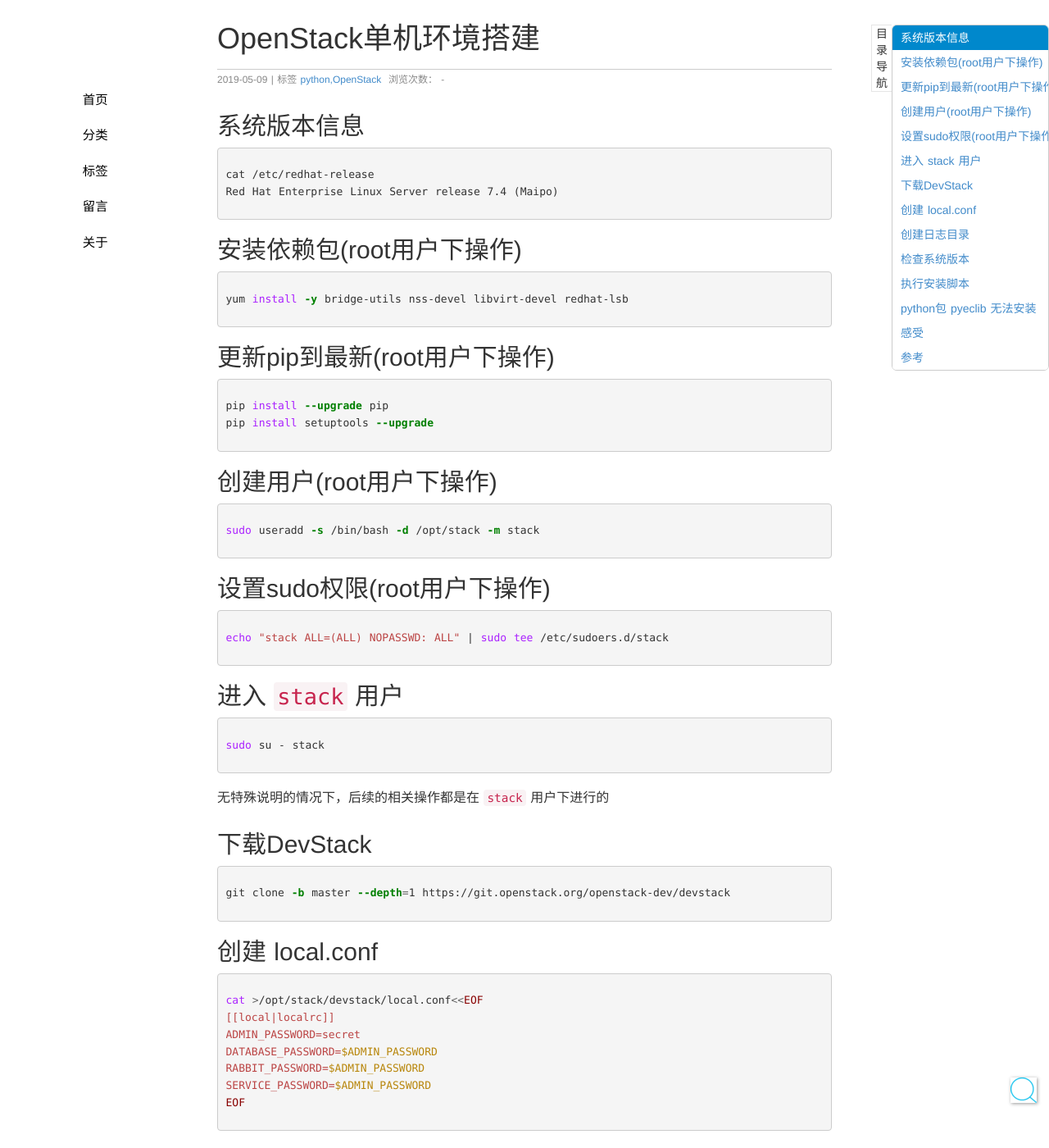
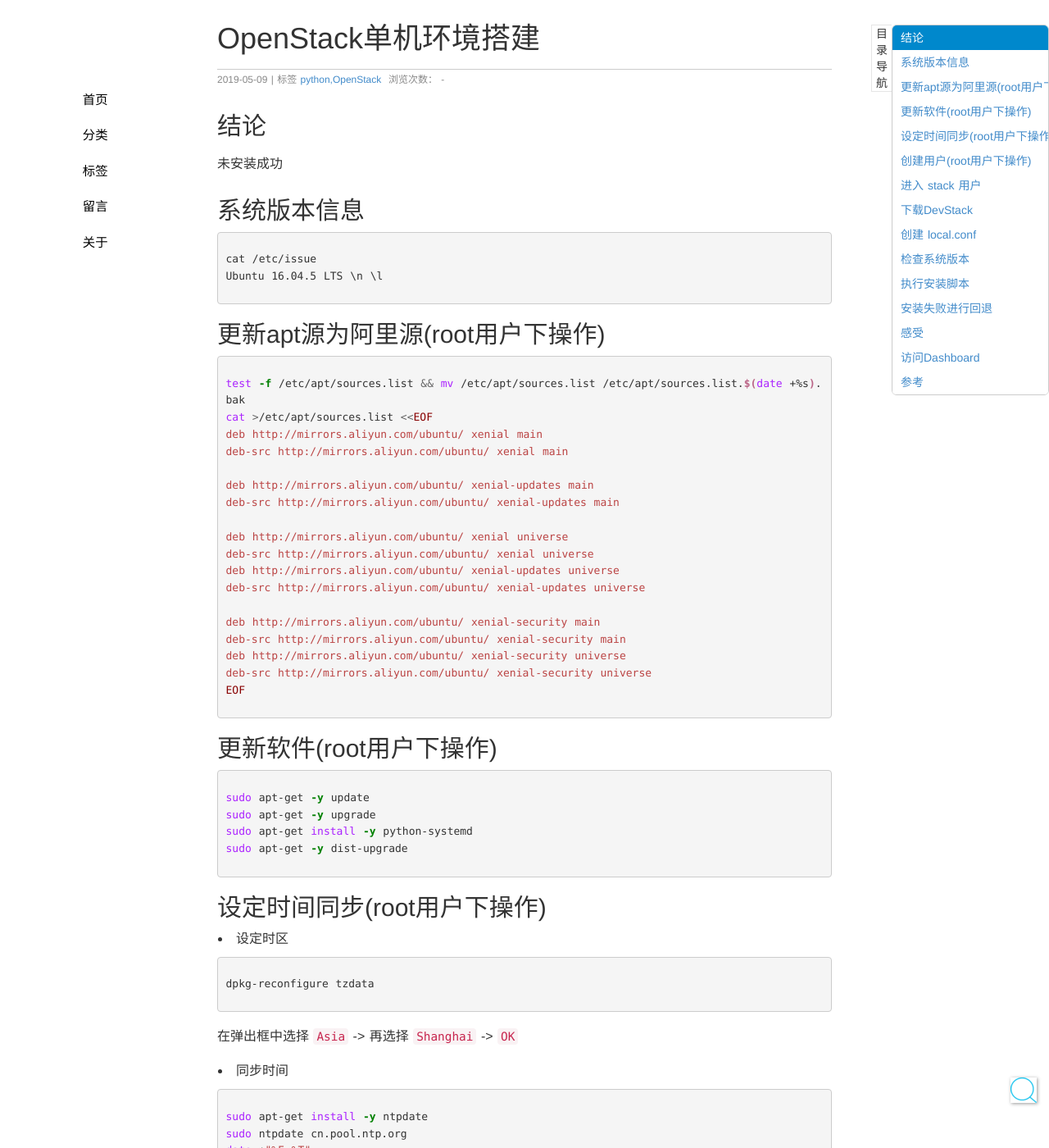
Before and after one commit to seekplum/seekplum.github.io, a Jekyll site: the page built from _posts/2019-05-09-openstack-deploy.md, in a window 1280 px wide and 1400 px high. Shown: the whole window at 82% size. Built offline with Jekyll 4.4.1, drawn with Linux system fonts in a browser that asks for light colours; comment, search, counter and statistics services are not loaded; some of the changed text lies outside the part shown.

Commit message:
MOD: 单机部署OpenStack失败

````diff
--- a/_posts/2019-05-09-openstack-deploy.md
+++ b/_posts/2019-05-09-openstack-deploy.md
@@ -5,35 +5,71 @@
 thread: python
 ---
 
+## 结论
+
+未安装成功
+
 ## 系统版本信息
 
 ```text
-cat /etc/redhat-release
-Red Hat Enterprise Linux Server release 7.4 (Maipo)
+cat /etc/issue
+Ubuntu 16.04.5 LTS \n \l
 ```
 
-## 安装依赖包(root用户下操作)
+## 更新apt源为阿里源(root用户下操作)
 
 ```bash
-yum install -y bridge-utils nss-devel libvirt-devel redhat-lsb
+test -f /etc/apt/sources.list && mv /etc/apt/sources.list /etc/apt/sources.list.$(date +%s).bak
+cat >/etc/apt/sources.list <<EOF
+deb http://mirrors.aliyun.com/ubuntu/ xenial main
+deb-src http://mirrors.aliyun.com/ubuntu/ xenial main
+
+deb http://mirrors.aliyun.com/ubuntu/ xenial-updates main
+deb-src http://mirrors.aliyun.com/ubuntu/ xenial-updates main
+
+deb http://mirrors.aliyun.com/ubuntu/ xenial universe
+deb-src http://mirrors.aliyun.com/ubuntu/ xenial universe
+deb http://mirrors.aliyun.com/ubuntu/ xenial-updates universe
+deb-src http://mirrors.aliyun.com/ubuntu/ xenial-updates universe
+
+deb http://mirrors.aliyun.com/ubuntu/ xenial-security main
+deb-src http://mirrors.aliyun.com/ubuntu/ xenial-security main
+deb http://mirrors.aliyun.com/ubuntu/ xenial-security universe
+deb-src http://mirrors.aliyun.com/ubuntu/ xenial-security universe
+EOF
 ```
 
-## 更新pip到最新(root用户下操作)
+## 更新软件(root用户下操作)
 
 ```bash
-pip install --upgrade pip
-pip install setuptools --upgrade
+sudo apt-get -y update
+sudo apt-get -y upgrade
+sudo apt-get install -y python-systemd
+sudo apt-get -y dist-upgrade
+```
+
+## 设定时间同步(root用户下操作)
+
+* 设定时区
+
+```bash
+dpkg-reconfigure tzdata
+```
+
+在弹出框中选择 `Asia` -> 再选择 `Shanghai` -> `OK`
+
+* 同步时间
+
+```bash
+sudo apt-get install -y ntpdate
+sudo ntpdate cn.pool.ntp.org
+date +"%F %T"
 ```
 
 ## 创建用户(root用户下操作)
 
 ```bash
 sudo useradd -s /bin/bash -d /opt/stack -m stack
-```
-
-## 设置sudo权限(root用户下操作)
-
-```bash
 echo "stack ALL=(ALL) NOPASSWD: ALL" | sudo tee /etc/sudoers.d/stack
 ```
 
@@ -43,30 +79,26 @@
 sudo su - stack
 ```
 
-无特殊说明的情况下，后续的相关操作都是在 `stack` 用户下进行的
+**注: 无特殊说明的情况下，后续的相关操作都是在 `stack` 用户下进行的.**
 
 ## 下载DevStack
 
 ```bash
-git clone -b master --depth=1 https://git.openstack.org/openstack-dev/devstack
+git clone -b stable/queens --depth=1 https://git.openstack.org/openstack-dev/devstack
 ```
 
 ## 创建 local.conf
 
 ```bash
-cat >/opt/stack/devstack/local.conf<<EOF
-[[local|localrc]]
-ADMIN_PASSWORD=secret
-DATABASE_PASSWORD=$ADMIN_PASSWORD
-RABBIT_PASSWORD=$ADMIN_PASSWORD
-SERVICE_PASSWORD=$ADMIN_PASSWORD
+cp /opt/stack/devstack/samples/local.conf /opt/stack/devstack/local.conf
+cat >>/opt/stack/devstack/local.conf<<EOF
+
+# GIT mirror
+GIT_BASE=http://git.trystack.cn
+NOVNC_REPO=http://git.trystack.cn/kanaka/noVNC.git
+SPICE_REPO=http://git.trystack.cn/git/spice/spice-html5.git
 EOF
-```
-
-## 创建日志目录
-
-```bash
-mkdir -p /opt/stack/logs/
+cp /opt/stack/devstack/samples/local.sh /opt/stack/devstack/
 ```
 
 ## 检查系统版本
@@ -75,25 +107,31 @@
 lsb_release -i -s
 ```
 
-**输出结果可能是有问题的，那么就需要手动修改 `functions-common` 脚本，修改第 `354行`， `os_VENDOR=$(lsb_release -i -s)`为`os_VENDOR="Red Hat"`.**
+**输出结果可能是有问题的，那么就需要手动修改 `functions-common` 脚本，修改第 `354行`， `os_VENDOR=$(lsb_release -i -s)`为`os_VENDOR="Ubuntu"`.**
 
 ## 执行安装脚本
 
-**脚本运行中会安装pip，而默认安装的pip版本又会很低，导致后续安装包失败，需要把 `tools/install_pip.sh:install_get_pip:92` 安装pip步骤注释掉.**
+```bash
+/opt/stack/devstack/stack.sh
+```
+
+## 安装失败进行回退
 
 ```bash
-export FORCE=yes && /opt/stack/devstack/stack.sh
+rm -rf ~/.pip
+/opt/stack/devstack/unstack.sh
+/opt/stack/devstack/clean.sh
 ```
-
-## python包 pyeclib 无法安装
-
-待解决
 
 ## 感受
 
 OpenStack发展也这么多年了，提供的官方文档还无法傻瓜式的进行部署，可见做的确实是不够好的。
 
-通过阅读部分shell安装脚本也可知，缺少考虑各种异常，也未增加命令行参数等接口。整体安装体验非常不好。
+通过阅读部分shell安装脚本也可知，缺少考虑各种异常，也未增加命令行参数等接口。也较难通过日志内容进行修复，导致未安装成功，整体安装体验非常不好。
+
+## 访问Dashboard
+
+[http://IP/dashboard](http://IP/dashboard)
 
 ## 参考
 
````
